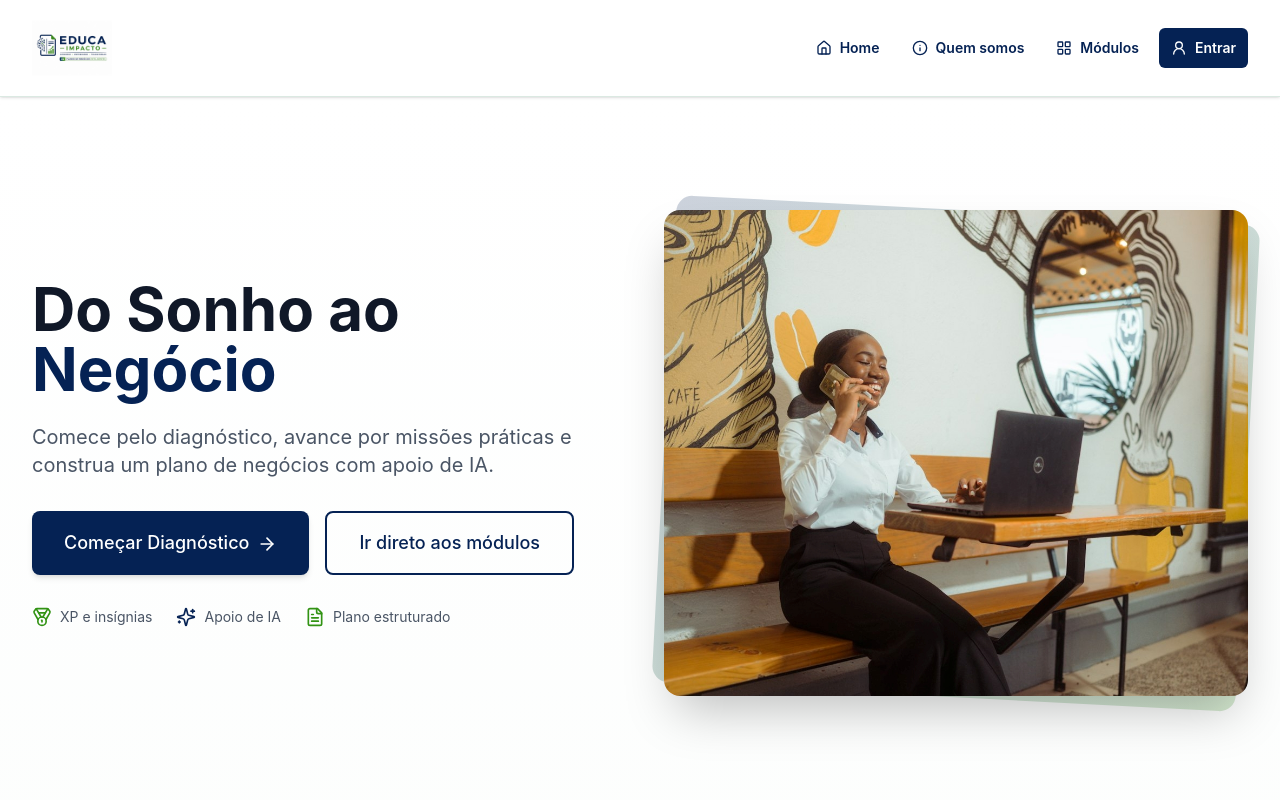
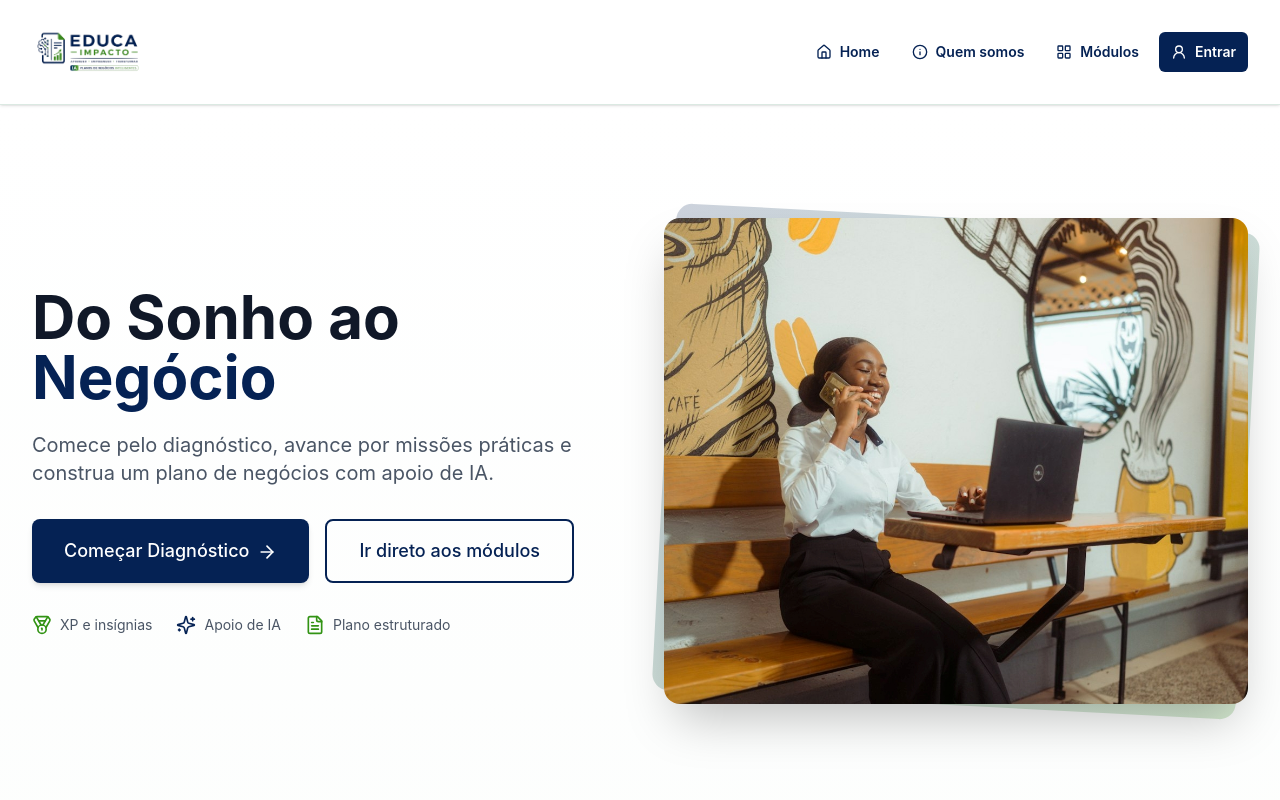
Before and after one commit to EducaImpacto/EducaImpacto, a React (Vite) app: page / in a window 1280 px wide. Shown: the top 800 px of the page. Built offline with nearby package versions, Linux system fonts and the light colour scheme; no server answers.

Commit message:
Atualiza logo horizontal em PNG

```diff
--- a/src/app/components/BrandLogo.tsx
+++ b/src/app/components/BrandLogo.tsx
@@ -19,9 +19,9 @@ export function BrandLogo({ inverted = false, compact = false, className = '' }:
 
   return (
     <img
-      src="/logo-educa-impacto-horizontal.jpeg"
+      src="/logo-educa-impacto-horizontal.png"
       alt="Educa Impacto"
-      className={`h-16 w-auto max-w-[260px] rounded-md object-contain sm:h-20 sm:max-w-[340px] ${inverted ? 'bg-white p-1' : ''} ${className}`}
+      className={`h-[4.5rem] w-auto max-w-[290px] rounded-md object-contain sm:h-[5.5rem] sm:max-w-[370px] ${inverted ? 'bg-white p-1' : ''} ${className}`}
     />
   );
 }
```
Also changed, not shown: public/logo-educa-impacto-horizontal.jpeg (deleted), public/logo-educa-impacto-horizontal.png (added), 1 other file (tests, documents, lock files or other folders).
